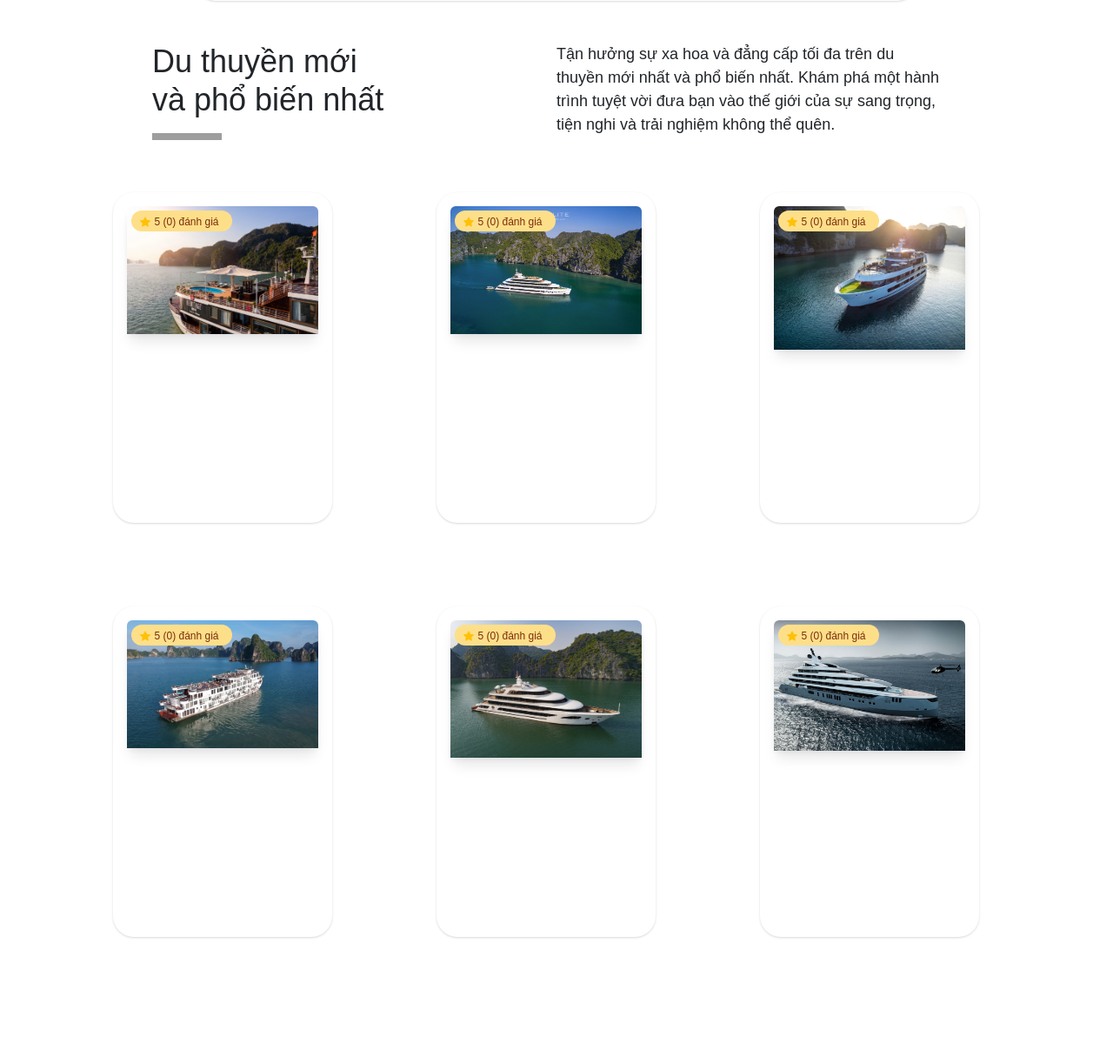
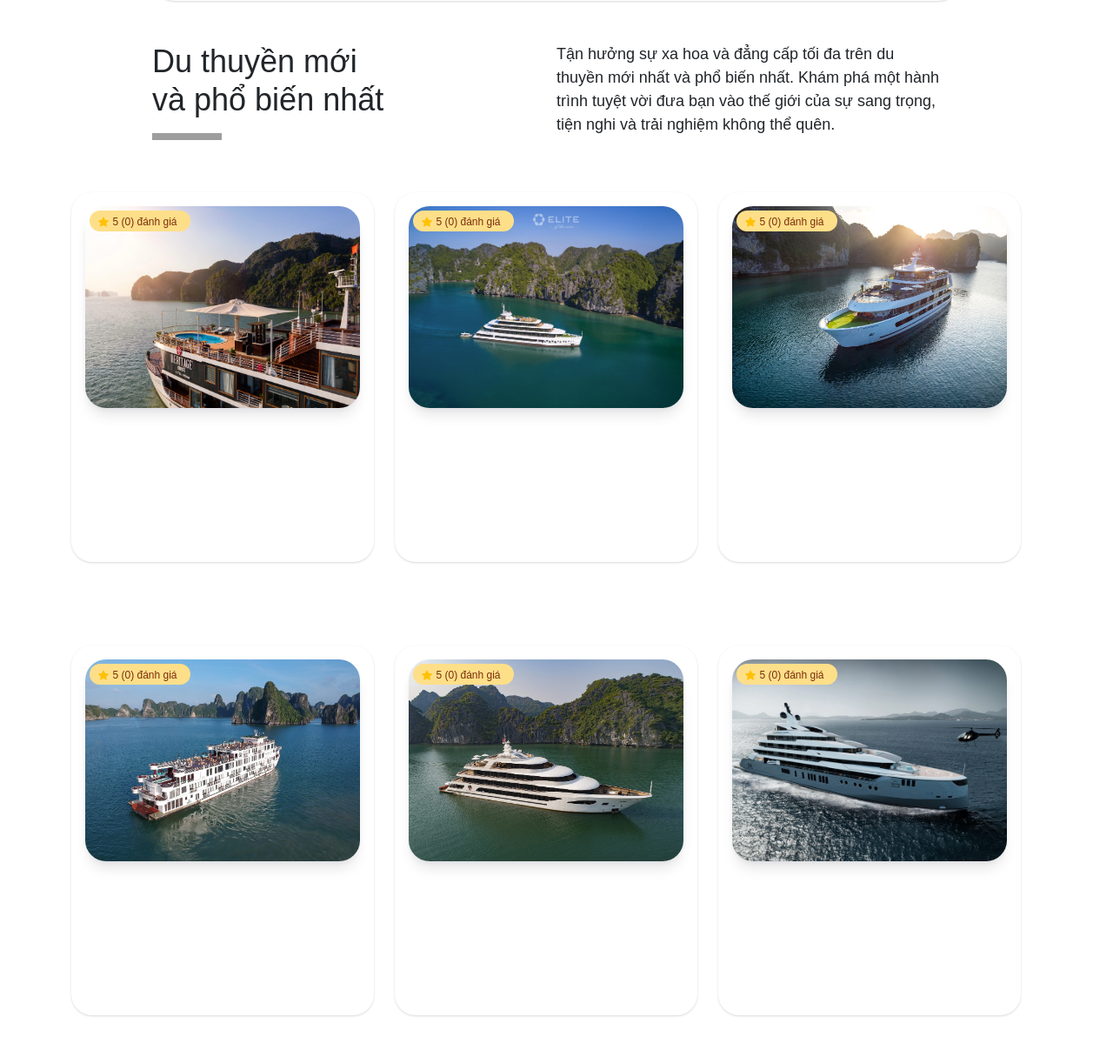
Before and after one commit to chientaget/Travel_Fuu, a PHP site: page / in a window 1280 px wide. Shown: the part 996-2211 px from the top of the page at 87% size. Before the commit the page ends 2074 px from the top, so only its background shows below. Run offline with PHP 8.4, Linux system fonts and the light colour scheme; some libraries are stand-ins or nearby versions; grey boxes are pictures that could not be loaded.

Commit message:
11:07 07/12/2023

```diff
--- a/index.html
+++ b/index.html
@@ -84,7 +84,7 @@
 
                     <div class="col-md-2">
                         <button class="btn btn-primary">
-<!--                            <i class="bi bi-search icon-gray"></i> -->
+                            <!--                            <i class="bi bi-search icon-gray"></i> -->
                             Tìm kiếm
                         </button>
                     </div>
@@ -112,7 +112,7 @@
                 <div class="square-box">
                     <div class="position-relative">
                         <img src="img/box1.webp"
-                             alt="Ảnh chiếm 50% phần trên của box" class="w-100 rounded-top">
+                             alt="Ảnh chiếm 50% phần trên của box" class="w-100 ">
                         <div class="position-absolute top-0 start-0 ">
                             <span class="bi bi-star-fill text-warning"></span>
                             <label class="xs">5 (0) đánh giá</label>
@@ -127,7 +127,7 @@
                 <div class="square-box">
                     <div class="position-relative">
                         <img src="img/box2.jpg"
-                             alt="Ảnh chiếm 50% phần trên của box" class="w-100 rounded-top">
+                             alt="Ảnh chiếm 50% phần trên của box" class="w-100  ">
                         <div class="position-absolute top-0 start-0 ">
                             <span class="bi bi-star-fill text-warning"></span>
                             <label class="xs">5 (0) đánh giá</label>
@@ -141,7 +141,7 @@
                 <div class="square-box">
                     <div class="position-relative">
                         <img src="img/box3.jpg"
-                             alt="Ảnh chiếm 50% phần trên của box" class="w-100 rounded-top">
+                             alt="Ảnh chiếm 50% phần trên của box" class="w-100  ">
                         <div class="position-absolute top-0 start-0 ">
                             <span class="bi bi-star-fill text-warning"></span>
                             <label class="xs">5 (0) đánh giá</label>
@@ -156,7 +156,7 @@
                 <div class="square-box">
                     <div class="position-relative">
                         <img src="img/box4.webp"
-                             alt="Ảnh chiếm 50% phần trên của box" class="w-100 rounded-top">
+                             alt="Ảnh chiếm 50% phần trên của box" class="w-100  ">
                         <div class="position-absolute top-0 start-0">
                             <span class="bi bi-star-fill text-warning"></span>
                             <label class="xs">5 (0) đánh giá</label>
@@ -169,7 +169,7 @@
                 <div class="square-box">
                     <div class="position-relative">
                         <img src="img/box5.webp"
-                             alt="Ảnh chiếm 50% phần trên của box" class="w-100 rounded-top">
+                             alt="Ảnh chiếm 50% phần trên của box" class="w-100  ">
                         <div class="position-absolute top-0 start-0 ">
                             <span class="bi bi-star-fill text-warning"></span>
                             <label class="xs">5 (0) đánh giá</label>
@@ -182,7 +182,7 @@
                 <div class="square-box">
                     <div class="position-relative">
                         <img src="img/box6.webp"
-                             alt="Ảnh chiếm 50% phần trên của box" class="w-100 rounded-top">
+                             alt="Ảnh chiếm 50% phần trên của box" class="w-100  ">
                         <div class="position-absolute top-0 start-0 ">
                             <span class="bi bi-star-fill text-warning"></span>
                             <label class="xs">5 (0) đánh giá</label>
--- a/styles.css
+++ b/styles.css
@@ -5,17 +5,18 @@ body {
 }
 
 .square-box {
-    height: 380px;
+    height: 425px;
     background-color: rgb(255, 255, 255);
     padding: 16px 16px 16px;
-    margin: 48px;
+    margin: 48px 0 48px 0;
     border-radius: 24px;
     box-shadow: rgba(16, 24, 40, 0.06) 0 1px 2px 0, rgba(16, 24, 40, 0.1) 0 1px 3px 0;
 }
 
 .square-box img {
     box-shadow: rgba(16, 24, 40, 0.06) 0 4px 6px -2px, rgba(16, 24, 40, 0.1) 0 12px 16px -4px;
-
+    height: 232px;
+    border-radius: 24px  24px  24px 24px   ;
 }
 
 .position-absolute {
```
